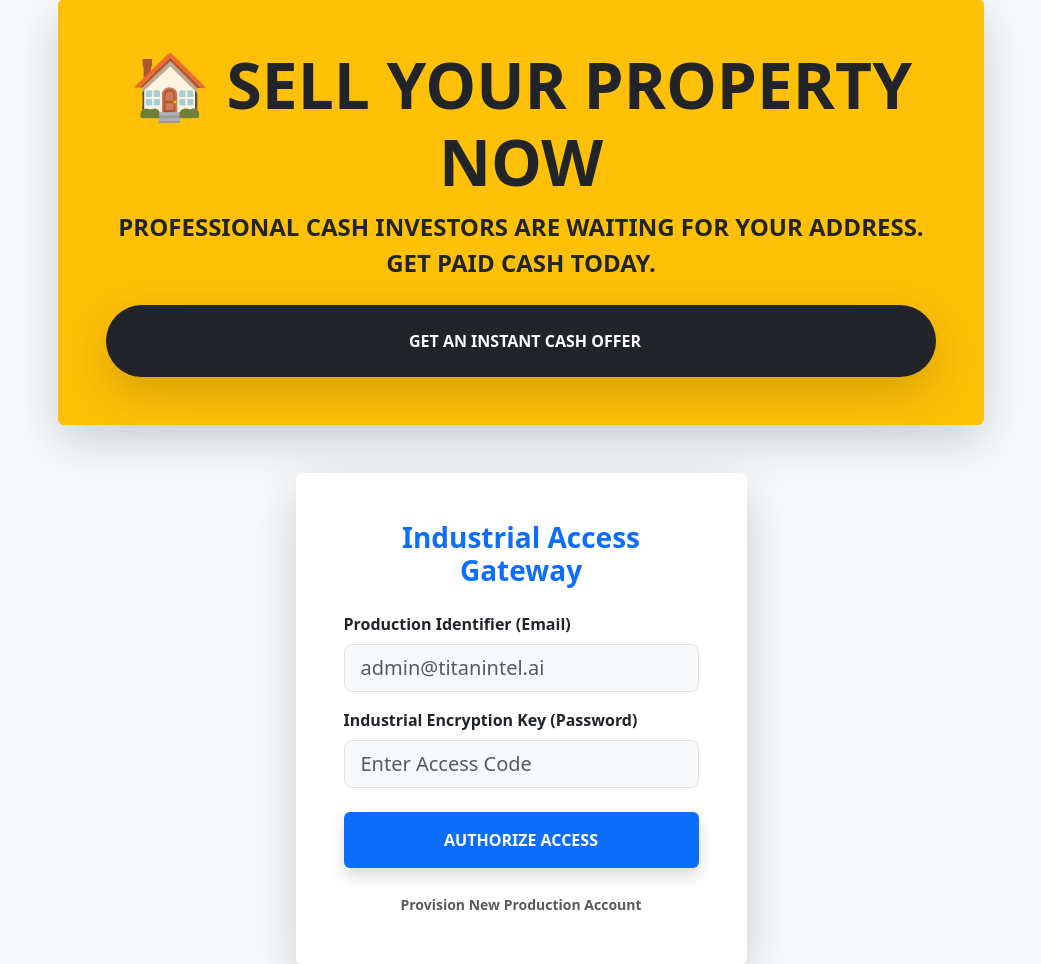
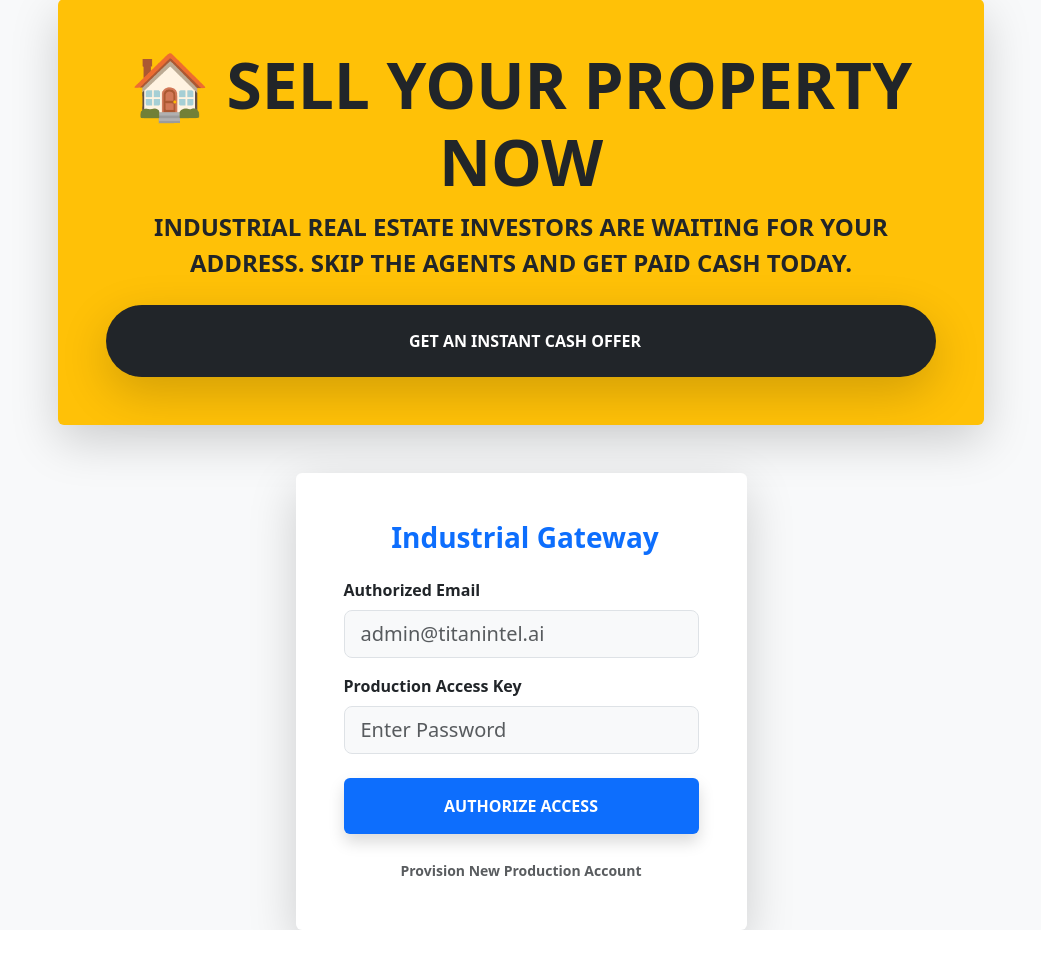
Before and after one commit to LaTars4444/LAEOUTREACH, a Flask app: page /login in a window 1280 px wide. Shown: the part 129-1093 px from the top of the page, without its empty margins (119-1160 px from the left). After the commit the page ends 1059 px from the top, so only its background shows below. Run offline with Flask 3, Linux system fonts and the light colour scheme.

Commit message:
Update login.html

```diff
--- a/templates/login.html
+++ b/templates/login.html
@@ -1,11 +1,11 @@
 {% extends "base.html" %}
 {% block content %}
 <div class="row justify-content-center pt-5">
-    <!-- MASSIVE HIGH-VISIBILITY SELLER CTA -->
+    <!-- MASSIVE SELLER CTA -->
     <div class="col-md-10">
         <div class="card shadow-lg border-0 mb-5 bg-warning text-dark text-center p-5">
             <h1 class="fw-bold display-3">🏠 SELL YOUR PROPERTY NOW</h1>
-            <p class="lead fw-bold fs-4 mb-4 text-uppercase">Professional cash investors are waiting for your address. Get paid cash today.</p>
+            <p class="lead fw-bold fs-4 mb-4 text-uppercase">Industrial real estate investors are waiting for your address. Skip the agents and get paid cash today.</p>
             <a href="/sell" class="btn btn-dark btn-xl fw-bold px-5 py-4 shadow-lg border-0 rounded-pill"><i class="fas fa-money-bill-wave me-2"></i> GET AN INSTANT CASH OFFER</a>
         </div>
     </div>
@@ -13,15 +13,15 @@
     <!-- INDUSTRIAL INVESTOR LOGIN -->
     <div class="col-md-5">
         <div class="card p-5 shadow-lg border-0">
-            <h3 class="text-center fw-bold mb-4 text-primary">Industrial Access Gateway</h3>
+            <h3 class="text-center fw-bold mb-4 text-primary"><i class="fas fa-lock me-2"></i> Industrial Gateway</h3>
             <form method="POST">
                 <div class="mb-3">
-                    <label class="form-label fw-bold">Production Identifier (Email)</label>
+                    <label class="form-label fw-bold">Authorized Email</label>
                     <input name="email" class="form-control form-control-lg bg-light" placeholder="admin@titanintel.ai" required>
                 </div>
                 <div class="mb-4">
-                    <label class="form-label fw-bold">Industrial Encryption Key (Password)</label>
-                    <input type="password" name="password" class="form-control form-control-lg bg-light" placeholder="Enter Access Code" required>
+                    <label class="form-label fw-bold">Production Access Key</label>
+                    <input type="password" name="password" class="form-control form-control-lg bg-light" placeholder="Enter Password" required>
                 </div>
                 <button class="btn btn-primary w-100 fw-bold py-3 shadow border-0">AUTHORIZE ACCESS</button>
             </form>
```
